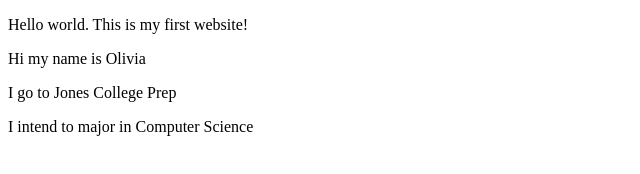
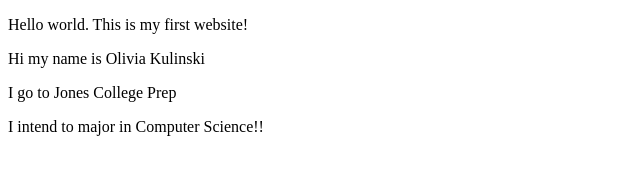
Before and after one commit to okulinski/okulinski.github.io, a plain HTML site: page ITMD-361Fall26/Labs/Lab1/index.html in a window 1280 px wide. Shown: the full height of the page, 0-640 px from the left. Drawn offline with Linux system fonts and the light colour scheme.

Commit message:
altered some messeges is html file

```diff
--- a/ITMD-361Fall26/Labs/Lab1/index.html
+++ b/ITMD-361Fall26/Labs/Lab1/index.html
@@ -14,9 +14,9 @@
 <body>
 
     <p>Hello world. This is my first website!</p>
-    <p>Hi my name is Olivia</p>
+    <p>Hi my name is Olivia Kulinski</p>
     <p>I go to Jones College Prep</p>
-    <p>I intend to major in Computer Science</p>
+    <p>I intend to major in Computer Science!!</p>
 
 
 </body>
```
